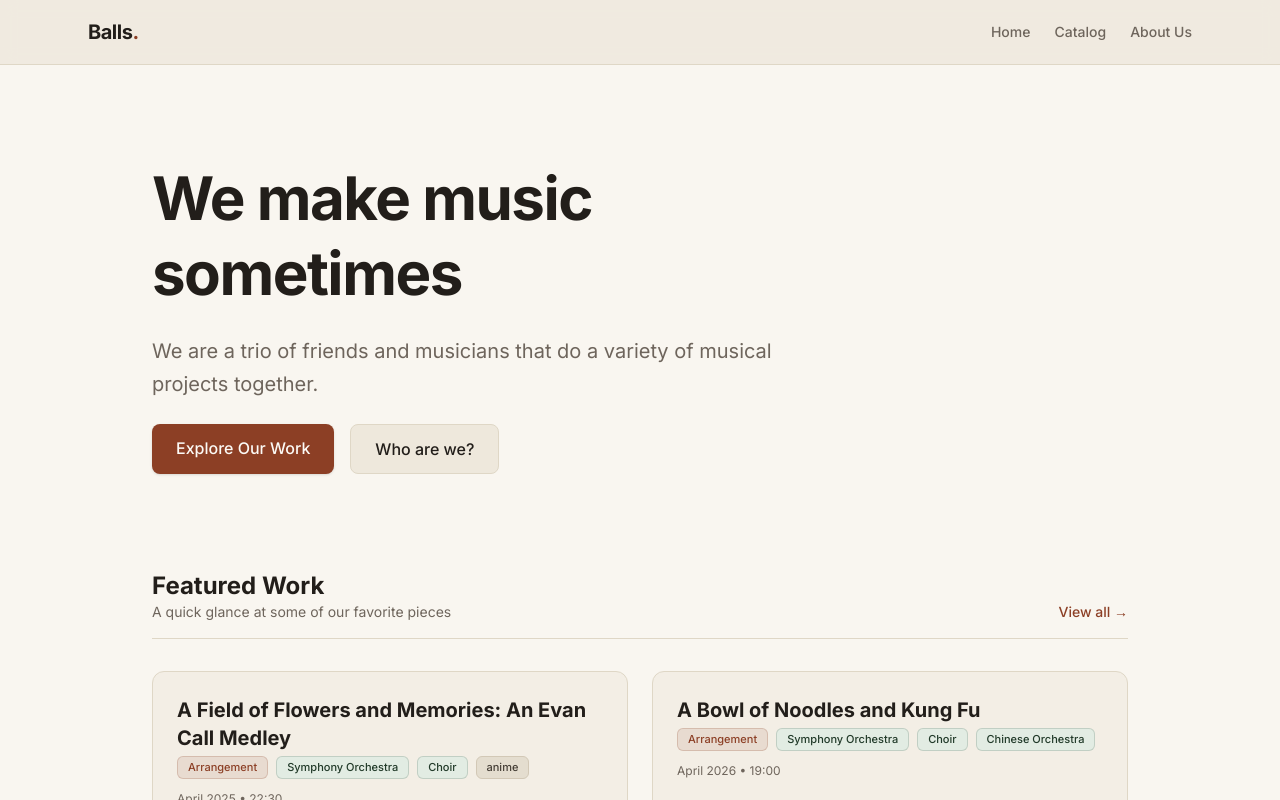
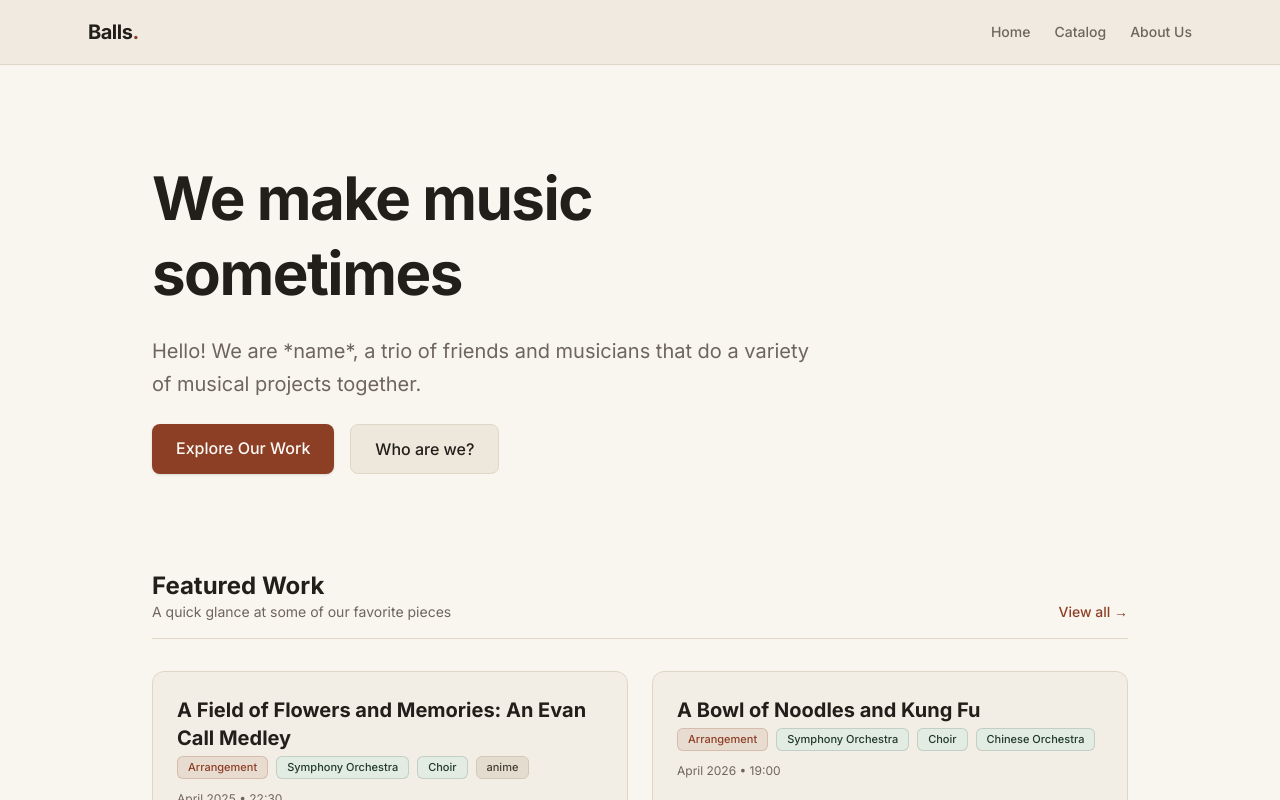
Before and after one commit to pie474/bltrio-portfolio, a Next.js app: page / in a window 1280 px wide. Shown: the top 800 px of the page. Built offline with nearby package versions, Linux system fonts and the light colour scheme.

Commit message:
Home page

```diff
--- a/src/app/page.tsx
+++ b/src/app/page.tsx
@@ -14,7 +14,7 @@ export default function Home() {
             We make music sometimes
           </h1>
           <p className="text-muted-foreground text-lg md:text-xl leading-relaxed">
-            We are a trio of friends and musicians that do a variety of musical projects together.
+            Hello! We are *name*, a trio of friends and musicians that do a variety of musical projects together.
           </p>
           <div className="flex flex-wrap gap-4 justify-center md:justify-start">
             <Link href="/catalog" className="bg-primary hover:bg-primary-hover text-primary-foreground font-medium px-6 py-3 rounded-lg shadow-sm transition">
```
